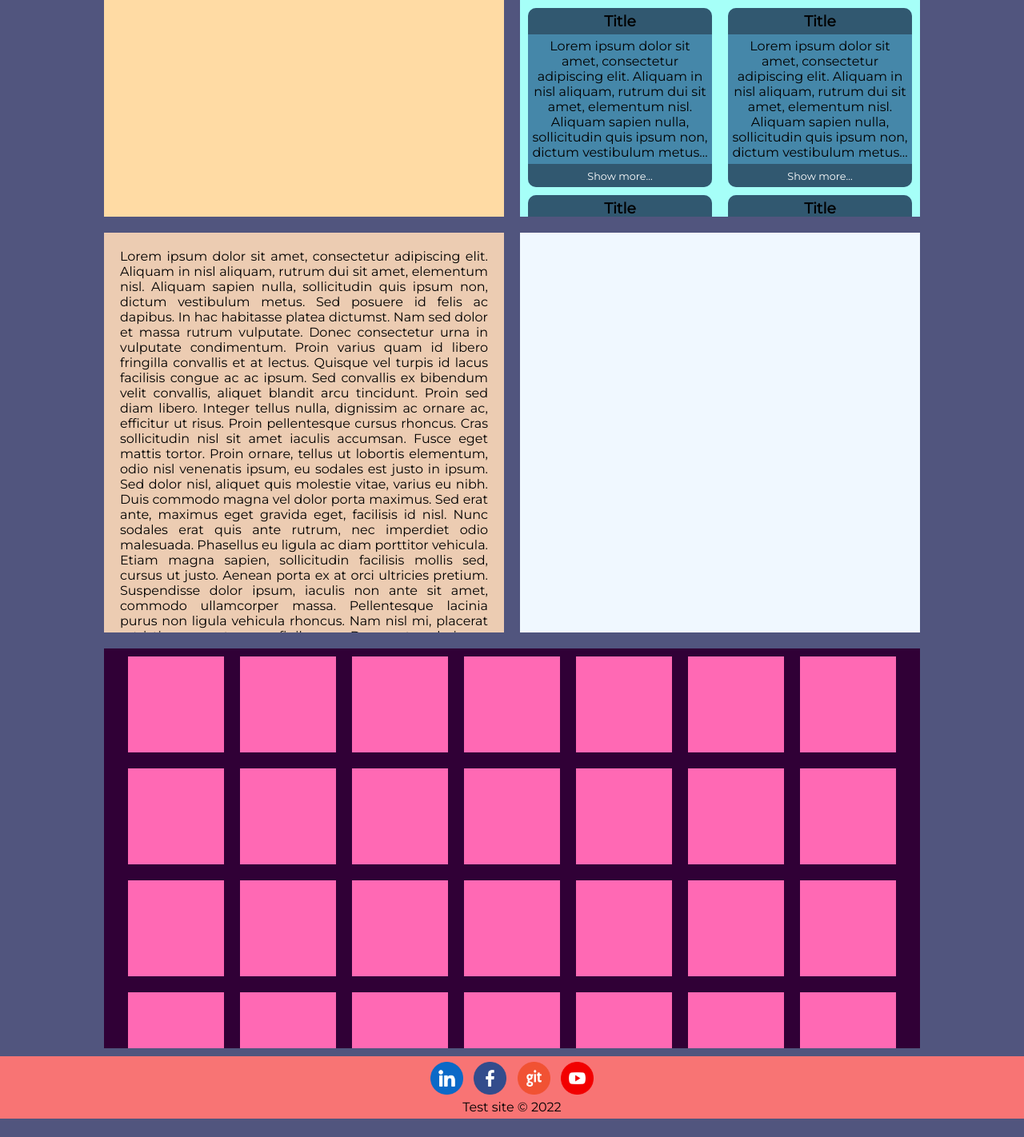
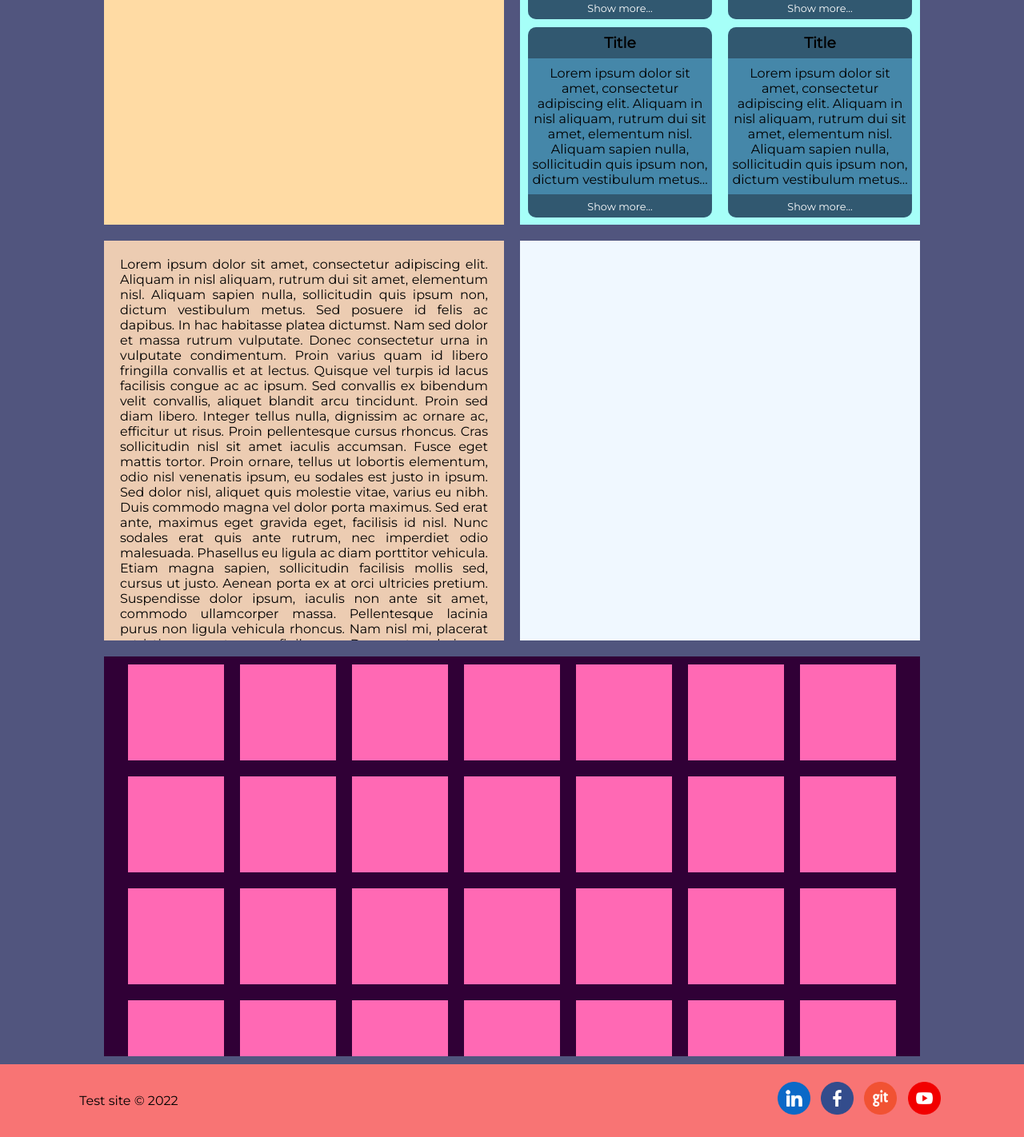
Before and after one commit to bciernia/BlogWebSite, a plain HTML site: page flex.html in a window 1280 px wide. Shown: the part 313-1735 px from the top of the page at 80% size. Before the commit the page ends 1712 px from the top, so only its background shows below. Drawn offline with Linux system fonts and the light colour scheme.

Commit message:
Fixed margins

```diff
--- a/css/style.css
+++ b/css/style.css
@@ -1,7 +1,5 @@
 * {
   box-sizing: border-box;
-  margin: 0;
-  padding: 0;
 }
 
 header {
@@ -14,11 +12,11 @@ header {
   text-align: center;
   font-family: "Montserrat", sans-serif;
   font-size: 1.25em;
-  min-height: 8vh;
 }
 
 body {
   background-color: #51557e;
+  margin: 0;
   text-align: center;
   font-family: "Montserrat", sans-serif;
   font-size: 1em;
@@ -30,7 +28,6 @@ body {
 footer {
   background-color: #d6d5a8;
   margin-top: auto;
-  min-height: 8vh;
 }
 
 a {
@@ -139,6 +136,14 @@ ul {
   font-size: 0.8em;
 }
 
+#test {
+  color: red;
+}
+
+.test-class {
+  color: yellow;
+}
+
 .contact-button:hover {
   background-color: #fefaec;
 }
@@ -229,7 +234,10 @@ ul {
   background-color: #1b243077;
   border-top-left-radius: 10px;
   border-top-right-radius: 10px;
-  padding: 5px;
+}
+
+.blog-post-header h3 {
+  margin: 8px;
 }
 
 .blog-post-content {
@@ -237,6 +245,10 @@ ul {
   padding: 5px;
   text-align: center;
   overflow: hidden;
+}
+
+.blog-post-content p {
+  margin: 4px 0px;
 }
 
 .blog-post-footer {
@@ -258,8 +270,15 @@ ul {
 
 .bottom-container {
   background-color: #f87474;
-  padding: 5px;
+  padding: 20px;
   margin: 0 auto;
+  display: flex;
+  justify-content: center;
+  flex-direction: row-reverse;
+}
+
+.sign-in-footer {
+  padding-right: 60%;
 }
 
 .users-photo {
```
